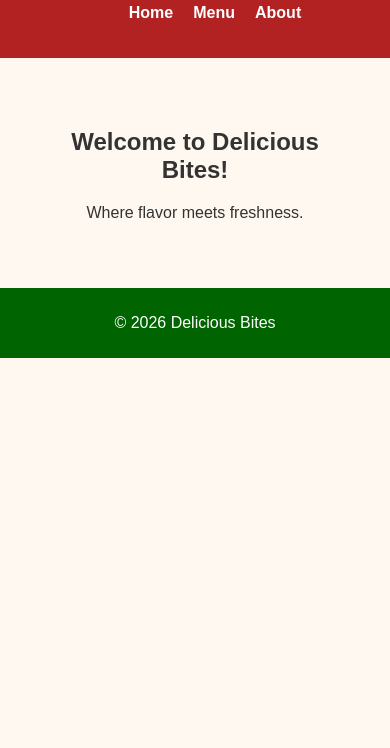
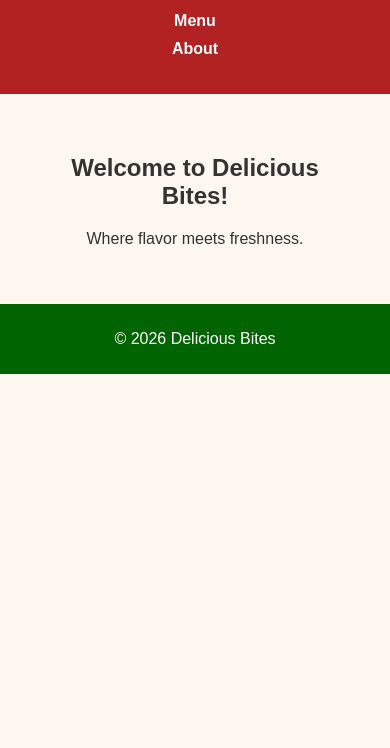
Before and after one commit to elvisambrose/restaurant-project, a plain HTML site: page index.html in a window 390 px wide. Shown: the part 96-844 px from the top of the page. Drawn offline with Linux system fonts and the light colour scheme.

Commit message:
Updated CSS styles

```diff
--- a/about.css
+++ b/about.css
@@ -22,3 +22,23 @@ body {
     text-align: center;
     padding: 10px;
   }
+
+@media (max-width: 600px) {
+    nav ul {
+      flex-direction: column;
+      gap: 10px;
+      padding: 0;
+    }
+
+    section, main, form {
+      padding: 20px;
+    }
+
+    h1, h2 {
+      font-size: 1.5em;
+    }
+
+    p, label, input, button {
+      font-size: 1em;
+    }
+  }
--- a/home.css
+++ b/home.css
@@ -36,3 +36,23 @@ body {
     text-align: center;
     padding: 10px;
   }
+
+  @media (max-width: 600px) {
+    nav ul {
+      flex-direction: column;
+      gap: 10px;
+      padding: 0;
+    }
+
+    section, main, form {
+      padding: 20px;
+    }
+
+    h1, h2 {
+      font-size: 1.5em;
+    }
+
+    p, label, input, button {
+      font-size: 1em;
+    }
+  }
--- a/menu.css
+++ b/menu.css
@@ -19,3 +19,23 @@ body {
     font-size: 18px;
     margin: 8px 0;
   }
+
+@media (max-width: 600px) {
+    nav ul {
+      flex-direction: column;
+      gap: 10px;
+      padding: 0;
+    }
+
+    section, main, form {
+      padding: 20px;
+    }
+
+    h1, h2 {
+      font-size: 1.5em;
+    }
+
+    p, label, input, button {
+      font-size: 1em;
+    }
+  }
```
